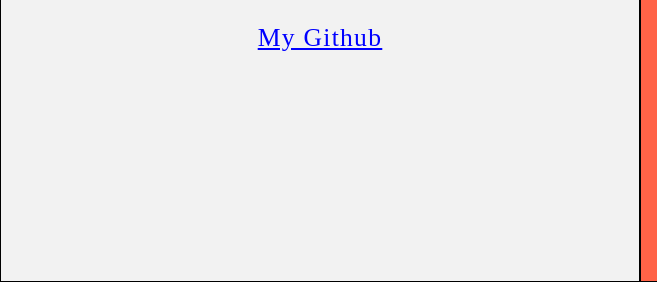
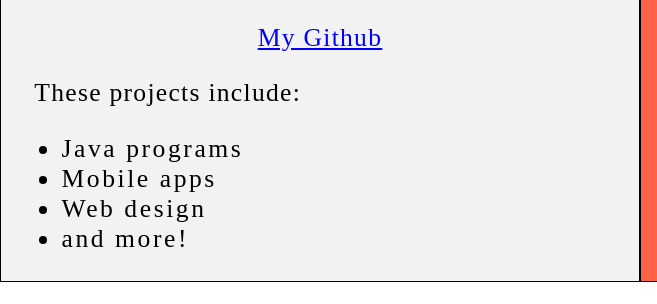
Before and after one commit to kevlarsov/kevlarsov.github.io, a plain HTML site: page index.html in a window 1280 px wide. Shown: the part 2021-2325 px from the top of the page, 0-657 px from the left. Drawn offline with Linux system fonts and the light colour scheme.

Commit message:
portfolio edits

```diff
--- a/css/style.css
+++ b/css/style.css
@@ -53,6 +53,16 @@ p {
 
 /* Paragraph element hover effect */
 p:hover {
+    transition: transform 1s; /* This makes the transform effect last 1 second */
+	transform: scale(1.01); /* This makes the paragraphs increase slightly in size when hovered over */
+}
+
+li {
+    font-family: Perpetua, Rockwell Extra Bold;
+    font-size: 2vw; /* Relative font sizing equal to 2.5% of the viewport width */
+}
+
+li:hover {
     transition: transform 1s; /* This makes the transform effect last 1 second */
 	transform: scale(1.01); /* This makes the paragraphs increase slightly in size when hovered over */
 }
--- a/index.html
+++ b/index.html
@@ -95,7 +95,7 @@
                 <h1>About Me</h1>
                 <p>What's up world?! Name's Kevin, I'm a junior software developer coming to you live from the Rocky Mountains of Colorado.
                     <br><br>I have a rich, high-level technical background in the automotive and aerospace industries; I'm no stranger to sticking to the job and getting it done right.
-                    <br><br>My programming abilities continue to grow daily, and I am currently skilled with HTML, CSS, JavaScript, and Swift.
+                    <br><br>My programming abilities continue to grow daily, and I am currently skilled with Java, Swift, HTML, CSS, and JavaScript.
                 </p>
             </div>
         </div>
@@ -105,11 +105,15 @@
             <!--LEFT COLUMN-->
             <div class="Column_1">
                 <h1>GitHub</h1>
-                <p>
-                    You can view my coding projects on my GitHub profile here:
-                    <br>
-                    <p class="center"><a href="https://github.com/kevlarsov" target="_blank">My Github</a></p>
-                </p>
+                <p>You can view my coding projects on my GitHub profile here:</p>
+                <p class="center"><a href="https://github.com/kevlarsov" target="_blank">My Github</a></p>
+                <p>These projects include:</p>
+                <ul>
+                    <li>Java programs</li>
+                    <li>Mobile apps</li>
+                    <li>Web design</li>
+                    <li>and more!</li>
+                </ul>
             </div>
             <!--RIGHT COLUMN-->
             <div class="Column_2">
```
